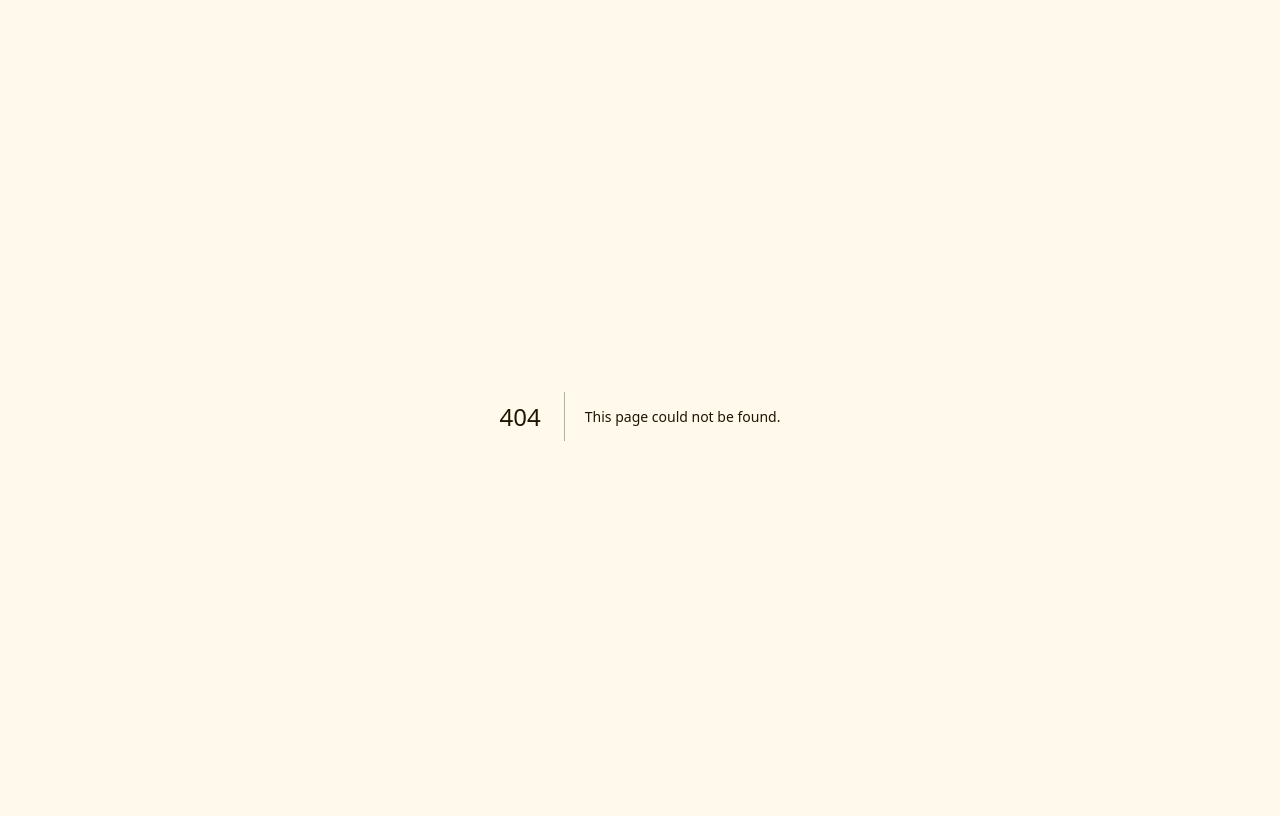
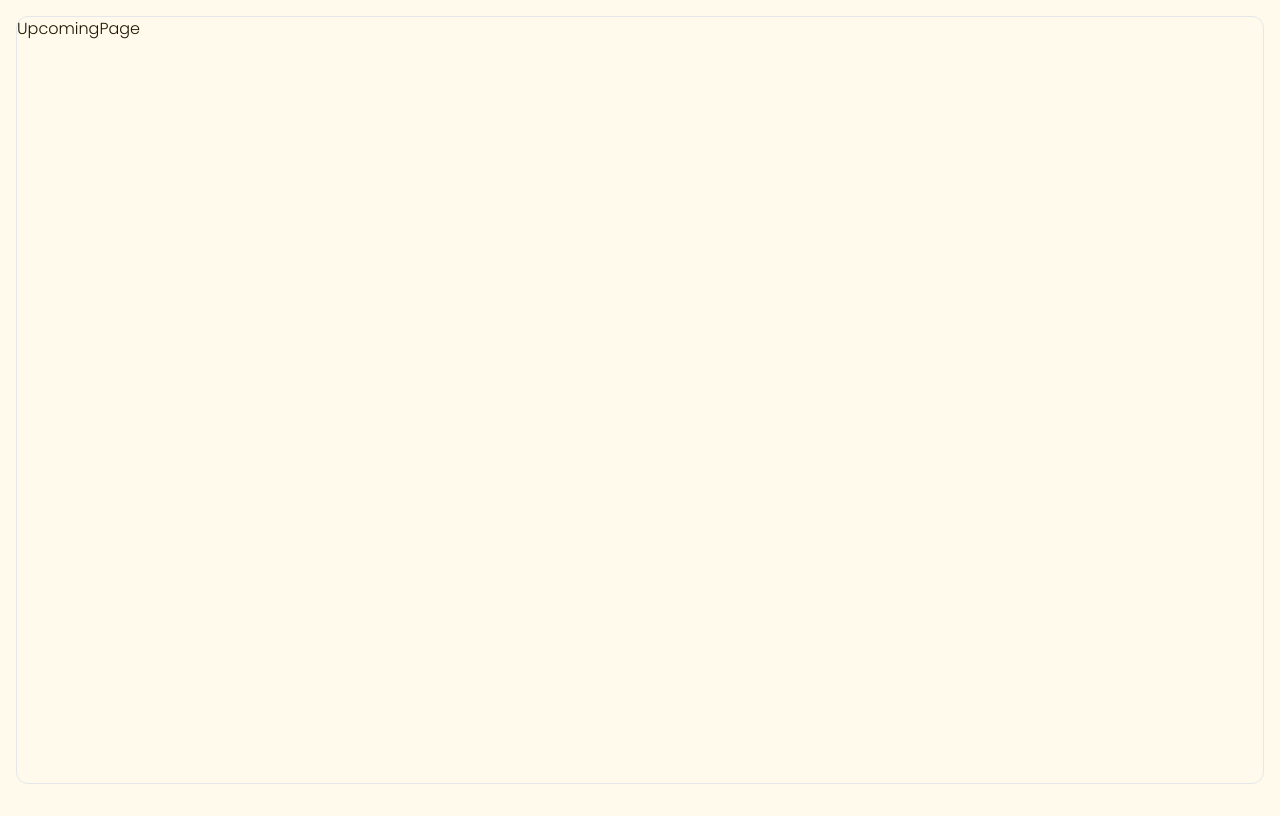
Before and after one commit to michalciberej/progenda, a Next.js app: page /users/upcoming in a window 1280 px wide. Before the commit this address had no page. Built offline with nearby package versions, Linux system fonts and the light colour scheme.

Commit message:
Added future pages

```diff
--- /dev/null
+++ b/app/(pages)/users/(pages)/sticky-wall/page.tsx
@@ -0,0 +1,11 @@
+import React from 'react';
+
+const StickyWallPage = () => {
+  return (
+    <main className='border rounded-xl w-full'>
+      <section>StickyWallPage</section>
+    </main>
+  );
+};
+
+export default StickyWallPage;
--- /dev/null
+++ b/app/(pages)/users/(pages)/today/page.tsx
@@ -0,0 +1,11 @@
+import React from 'react';
+
+const TodayPage = () => {
+  return (
+    <main className='border rounded-xl w-full'>
+      <section>TodayPage</section>
+    </main>
+  );
+};
+
+export default TodayPage;
--- /dev/null
+++ b/app/(pages)/users/(pages)/upcoming/page.tsx
@@ -0,0 +1,11 @@
+import React from 'react';
+
+const UpcomingPage = () => {
+  return (
+    <main className='border rounded-xl w-full'>
+      <section>UpcomingPage</section>
+    </main>
+  );
+};
+
+export default UpcomingPage;
--- /dev/null
+++ b/app/(pages)/users/page.tsx
@@ -0,0 +1,11 @@
+import { signOut } from 'next-auth/react';
+
+const UsersPage = () => {
+  return (
+    <main className='lg:pl-80 border rounded-xl w-full'>
+      <section></section>
+    </main>
+  );
+};
+
+export default UsersPage;
```
